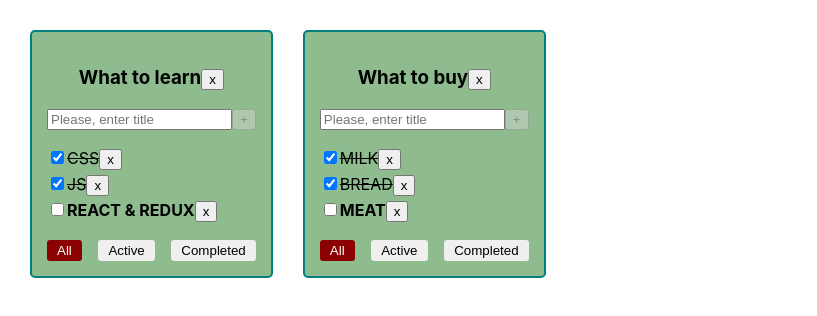
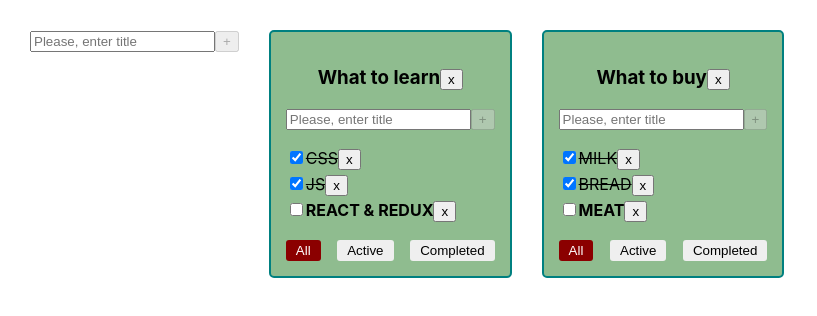
Before and after one commit to Shibka/todolist, a React (Create React App) app: page / in a window 1280 px wide. Shown: the top 316 px of the page, without its empty margins (0-817 px from the left). Built offline with nearby package versions, Linux system fonts and the light colour scheme.

Commit message:
TodoList isDone

```diff
--- /dev/null
+++ b/src/AddItemForm.tsx
@@ -0,0 +1,57 @@
+import React, {ChangeEvent, KeyboardEvent, useState} from 'react';
+
+
+type PropsType = {
+    callBack: (title: string)=> void
+
+
+}
+export const AddItemForm = (props: PropsType) => {
+    const [title, setTitle] = useState<string>('')
+    const [error, setError] = useState<boolean>(false)
+
+    const addTaskHandler = () => {
+        const trimmedTitle = title.trim()
+        if (trimmedTitle) {
+            props.callBack(trimmedTitle)
+        } else {
+            setError(true)
+        }
+        setTitle("")
+    }
+
+    const setTitleHandler = (e: ChangeEvent<HTMLInputElement>) => {
+        error && setError(false)
+        setTitle(e.currentTarget.value)
+    }
+
+    const titleMaxLenght = 25
+    const isTitleLengthTooLong: boolean = title.length > titleMaxLenght
+    const isAddBtnDisabled: boolean = !title.length || title.length > titleMaxLenght
+    const titleMaxLengthWarning = isTitleLengthTooLong
+        ? <div style={{color: 'darkred'}}>Title is too long</div>
+        : null
+    const userMessage = error
+        ? <div style={{color: 'darkred'}}>Title is required!</div>
+        : null
+    const addTaskOnKeyPressHandler = (e: KeyboardEvent<HTMLInputElement>) => e.key === 'Enter' && !isAddBtnDisabled && addTaskHandler()
+
+
+    return (
+        <div>
+                <input
+                    placeholder='Please, enter title'
+                    value={title}
+                    onChange={setTitleHandler}
+                    onKeyDown={addTaskOnKeyPressHandler}
+                    className={error || isTitleLengthTooLong ? 'input-error' : undefined}
+                />
+                <button
+                    disabled={isAddBtnDisabled}
+                    onClick={addTaskHandler}
+                >+
+                </button>
+                {titleMaxLengthWarning || userMessage}
+        </div>
+    );
+};
--- a/src/App.tsx
+++ b/src/App.tsx
@@ -2,6 +2,7 @@ import React, {useState} from 'react';
 import './App.css';
 import {TaskType, TodoList} from "./TodoList";
 import {v1} from "uuid";
+import {AddItemForm} from "./AddItemForm";
 
 export type FilterValuesType = 'all' | 'active' | 'completed'
 
@@ -68,22 +69,7 @@ function App(): JSX.Element {
         // const updatedTasks = tasks.filter(t => t.id !==taskId)
         // setTasks(updatedTasks)
     }
-    const addTask = (title: string, todoListId: string) => {
-        const newTask: TaskType = {
-            id: v1(),
-            title: title,
-            isDone: false
-        }
-        //Первый способ
-        // const tasksForUpdate: Array<TaskType>  = tasks[todoListId]
-        // const updatedTasks = [newTask, ...tasksForUpdate]
-        // const copyTasks = {...tasks}
-        // copyTasks[todoListId] = updatedTasks
-        // setTasks(copyTasks)
 
-        //Второй способ
-        setTasks({...tasks, [todoListId]: [newTask, ...tasks[todoListId]]})
-    }
     const changeTaskStatus = (taskId: string, newIsDone: boolean, todoListId: string) => {
         //Первый способ
         // const tasksForUpdate: Array<TaskType> = tasks[todoListId]
@@ -110,6 +96,28 @@ function App(): JSX.Element {
         delete tasks[todoListId]
     }
 
+    const addTask = (title: string, todoListId: string) => {
+        const newTask: TaskType = {
+            id: v1(),
+            title: title,
+            isDone: false
+        }
+        //Первый способ
+        // const tasksForUpdate: Array<TaskType>  = tasks[todoListId]
+        // const updatedTasks = [newTask, ...tasksForUpdate]
+        // const copyTasks = {...tasks}
+        // copyTasks[todoListId] = updatedTasks
+        // setTasks(copyTasks)
+
+        //Второй способ
+        setTasks({...tasks, [todoListId]: [newTask, ...tasks[todoListId]]})
+    }
+
+    const addTodolist = (title: string,) => {
+const todolistId = v1()
+    }
+
+
     const getTasksForMe = (tasks: Array<TaskType>, filterValue: FilterValuesType) => {
         switch (filterValue) {
             case 'active':
@@ -122,10 +130,10 @@ function App(): JSX.Element {
     }
 
     const todoListsComponents = todoLists.map(tl => {
-    const filteredTasks = getTasksForMe(tasks[tl.id],tl.filter)
+        const filteredTasks = getTasksForMe(tasks[tl.id], tl.filter)
         return (
             <TodoList
-            key ={tl.id}
+                key={tl.id}
                 filter={tl.filter}
                 title={tl.title}
                 todoListId={tl.id}
@@ -140,22 +148,10 @@ const todoListsComponents = todoLists.map(tl => {
             />
         )
     })
-
-// TodoList 1st week
-    // const getTasksForMe = (tasksList: Array<TaskType>, filterValue: FilterValuesType) => {
-    //
-    //     switch (filterValue) {
-    //         case 'active':
-    //             return tasks.filter(t => !t.isDone)
-    //         case 'completed':
-    //             return tasks.filter(t => t.isDone)
-    //         default:
-    //             return tasks
-    //     }
-    // }
-    // const tasksWhatIWantToSee = getTasksForMe(tasks, filter)
     return (
         <div className='App'>
+            <AddItemForm callBack={addTodolist}
+            />
             {todoListsComponents}
 
 
--- a/src/TodoList.tsx
+++ b/src/TodoList.tsx
@@ -1,5 +1,6 @@
 import React, {ChangeEvent, ChangeEventHandler, useRef, KeyboardEvent, useState} from "react";
 import {FilterValuesType} from "./App";
+import {AddItemForm} from "./AddItemForm";
 
 export type TaskType = {
     id: string,
@@ -25,29 +26,23 @@ type TodolistPropsType = {
 
 export function TodoList(props: TodolistPropsType) {
 
-    const [title, setTitle] = useState<string>('')
-    const [error, setError] = useState<boolean>(false)
-    // const taskTitleInput = useRef<HTMLInputElement>(null)
-    // const setTitleHandler = () => {
-    //     if (taskTitleInput.current) {
-    //         props.addTask(taskTitleInput.current.value)
-    //         taskTitleInput.current.value = ''
+    // const [title, setTitle] = useState<string>('')
+    // const [error, setError] = useState<boolean>(false)
+
+
+    // const setTitleHandler = (e: ChangeEvent<HTMLInputElement>) => {
+    //     error && setError(false)
+    //     setTitle(e.currentTarget.value)
+    // }
+    // const addTaskHandler = () => {
+    //     const trimmedTitle = title.trim()
+    //     if (trimmedTitle) {
+    //         props.addTask(trimmedTitle, props.todoListId)
+    //     } else {
+    //         setError(true)
     //     }
+    //     setTitle("")
     // }
-
-    const setTitleHandler = (e: ChangeEvent<HTMLInputElement>) => {
-        error && setError(false)
-        setTitle(e.currentTarget.value)
-    }
-    const addTaskHandler = () => {
-        const trimmedTitle = title.trim()
-        if (trimmedTitle) {
-            props.addTask(trimmedTitle, props.todoListId)
-        } else {
-            setError(true)
-        }
-        setTitle("")
-    }
 
 
     const tasksListItems: Array<JSX.Element> = props.tasks.map((task: TaskType): JSX.Element => {
@@ -70,46 +65,55 @@ export function TodoList(props: TodolistPropsType) {
     })
 
 
-    const titleMaxLenght = 25
-    const isTitleLengthTooLong: boolean = title.length > titleMaxLenght
-    const isAddBtnDisabled: boolean = !title.length || title.length > titleMaxLenght
-    const titleMaxLengthWarning = isTitleLengthTooLong
-        ? <div style={{color: 'darkred'}}>Title is too long</div>
-        : null
-    const userMessage = error
-        ? <div style={{color: 'darkred'}}>Title is required!</div>
-        : null
+    // const titleMaxLenght = 25
+    // const isTitleLengthTooLong: boolean = props.title.length > titleMaxLenght
+    // const isAddBtnDisabled: boolean = !props.title.length || props.title.length > titleMaxLenght
+    // const titleMaxLengthWarning = isTitleLengthTooLong
+    //     ? <div style={{color: 'darkred'}}>Title is too long</div>
+    //     : null
+    // const userMessage = error
+    //     ? <div style={{color: 'darkred'}}>Title is required!</div>
+    //     : null
 
     const handlerCreator = (filter: FilterValuesType) => () => props.changeTodoListFilter(filter, props.todoListId)
 
-    const removeTodoList = () =>  props.removeTodoList(props.todoListId)
+    const removeTodoList = () => props.removeTodoList(props.todoListId)
 
-    const addTaskOnKeyPressHandler = (e: KeyboardEvent<HTMLInputElement>) => e.key === 'Enter' && !isAddBtnDisabled && addTaskHandler()
+    // const addTaskOnKeyPressHandler = (e: KeyboardEvent<HTMLInputElement>) => {
+    // e.key === 'Enter' && !isAddBtnDisabled && addTaskHandler()
+/*}*/
 
+    const addTaskHandler =(title: string,) =>{
+        props.addTask(title,props.todoListId)
+    }
     return (
 
         <div className='todolist'>
             <h3>{props.title}
                 <button onClick={removeTodoList}>x</button>
             </h3>
-            <div>
-                <input
-                    placeholder='Please, enter title'
-                    value={title}
-                    onChange={setTitleHandler}
-                    //ref={taskTitleInput}
-                    onKeyDown={addTaskOnKeyPressHandler}
-                    className={error || isTitleLengthTooLong ? 'input-error' : undefined}
-                />
-                <button
-                    disabled={isAddBtnDisabled}
-                    //onClick={setTitleHandler}
-                    onClick={addTaskHandler}
-                >+
-                </button>
-                {titleMaxLengthWarning || userMessage}
-                {/*{userMessage}*/}
-            </div>
+            <AddItemForm callBack={addTaskHandler}
+                         />
+
+            {/*<div>*/}
+            {/*    <input*/}
+            {/*        placeholder='Please, enter title'*/}
+            {/*        value={title}*/}
+            {/*        onChange={setTitleHandler}*/}
+            {/*        //ref={taskTitleInput}*/}
+            {/*        onKeyDown={addTaskOnKeyPressHandler}*/}
+            {/*        className={error || isTitleLengthTooLong ? 'input-error' : undefined}*/}
+            {/*    />*/}
+            {/*    <button*/}
+            {/*        disabled={isAddBtnDisabled}*/}
+            {/*        //onClick={setTitleHandler}*/}
+            {/*        onClick={addTaskHandler}*/}
+            {/*    >+*/}
+            {/*    </button>*/}
+            {/*    {titleMaxLengthWarning || userMessage}*/}
+            {/*    /!*{userMessage}*!/*/}
+            {/*</div>*/}
+
             <ul>
                {tasksListItems}
             </ul>
```
Lines whose indentation alone changed are shown as unchanged.
